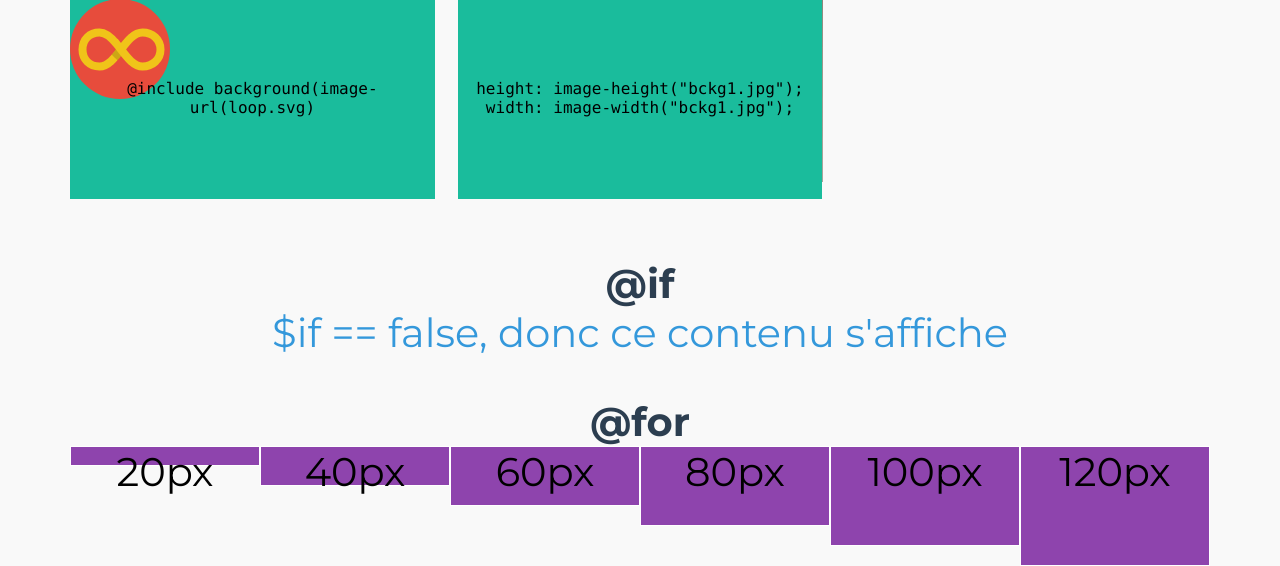
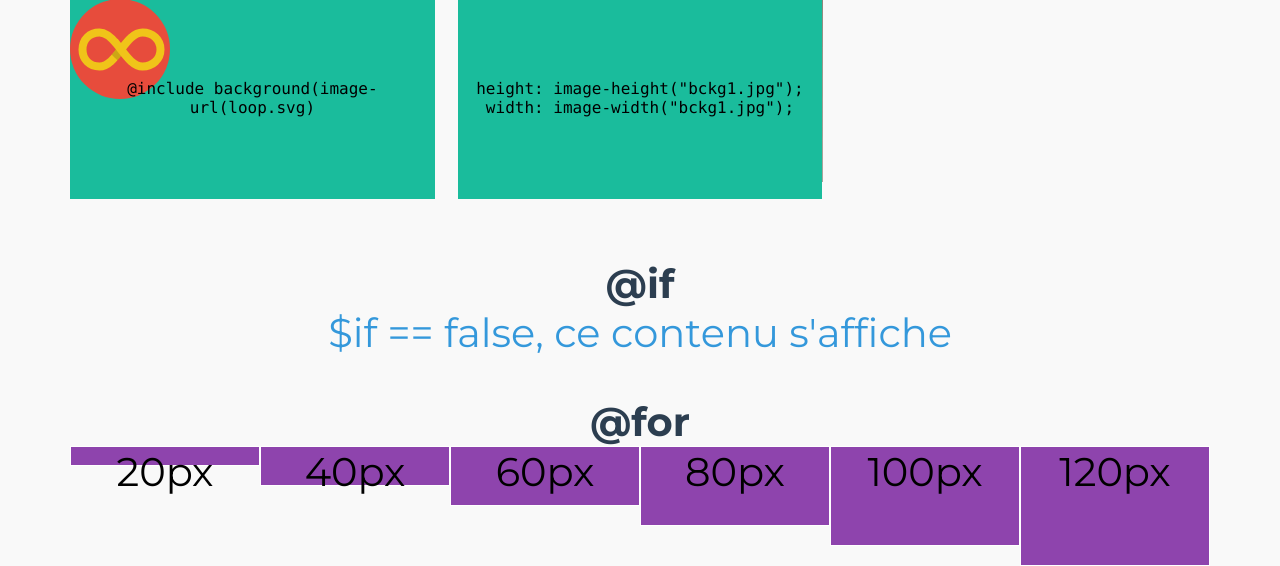
Before and after one commit to polikin/presentation, a PHP site: page / in a window 1280 px wide. Shown: the part 1082-1648 px from the top of the page. Run offline with PHP 8.4, Linux system fonts and the light colour scheme.

Commit message:
add examples

```diff
--- a/assets/styles/screen.css
+++ b/assets/styles/screen.css
@@ -851,7 +851,7 @@ h2 {
 /* line 132, src/_examples.scss */
 .if:before {
   color: #3498db;
-  content: "$if == false, donc ce contenu s'affiche";
+  content: "$if == false, ce contenu s'affiche";
 }
 
 /*****************/
```
